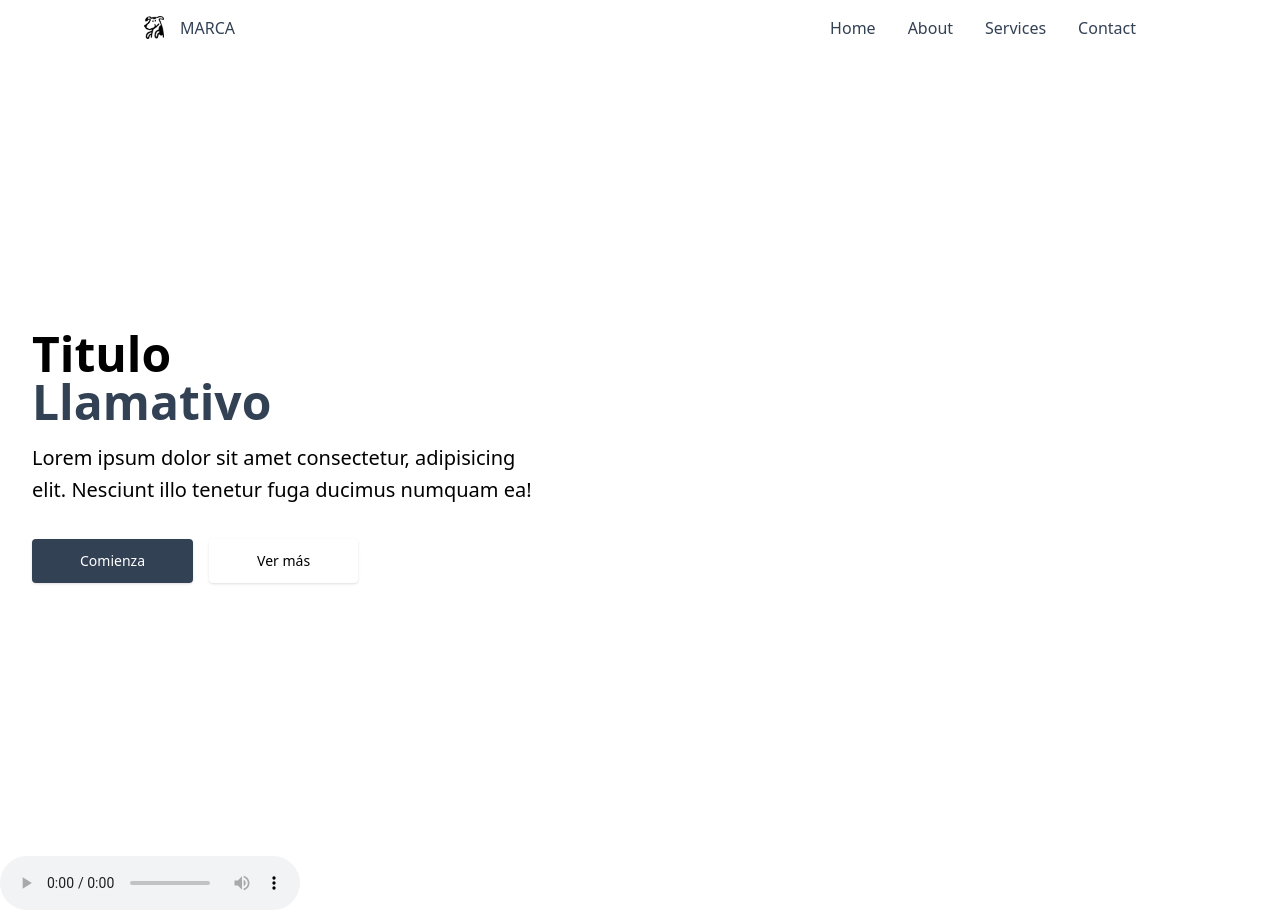
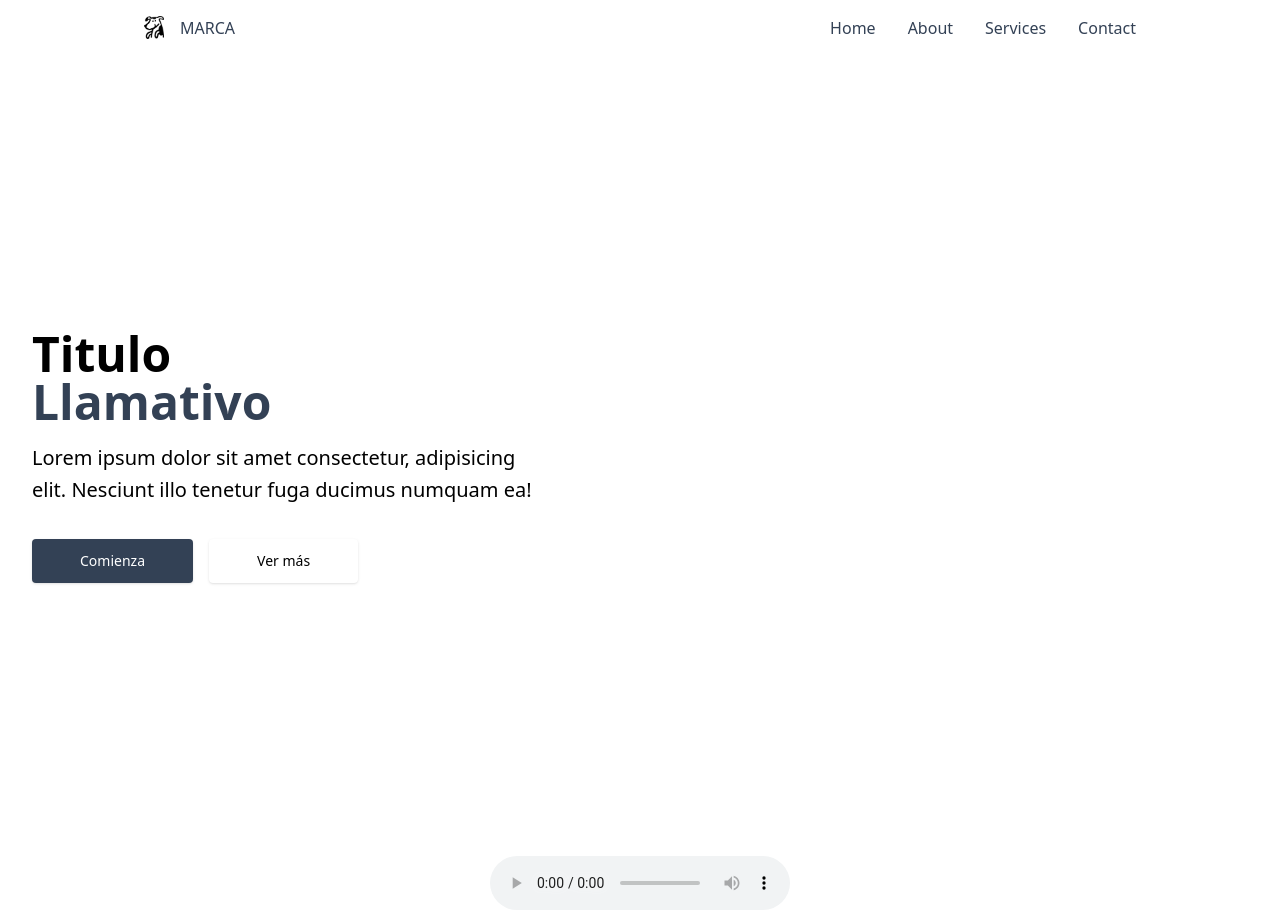
Before and after one commit to patricksdx/PrimeraPagina, a React (Vite) app: page / in a window 1280 px wide. Built offline with nearby package versions, Linux system fonts and the light colour scheme.

Commit message:
musica agregada1

```diff
--- a/src/components/Mp3.jsx
+++ b/src/components/Mp3.jsx
@@ -2,8 +2,8 @@ import CantoHerido from './music/Canto Herido.mp3'
 
 function MP3(){
     return (
-        <div className='m-auto'>
-            <audio src={CantoHerido} autoplay='true' controls='true' loop='true'></audio>
+        <div>
+            <audio className='m-auto' src={CantoHerido} autoplay='true' controls='true' loop='true'></audio>
         </div>
     );
 }
```
